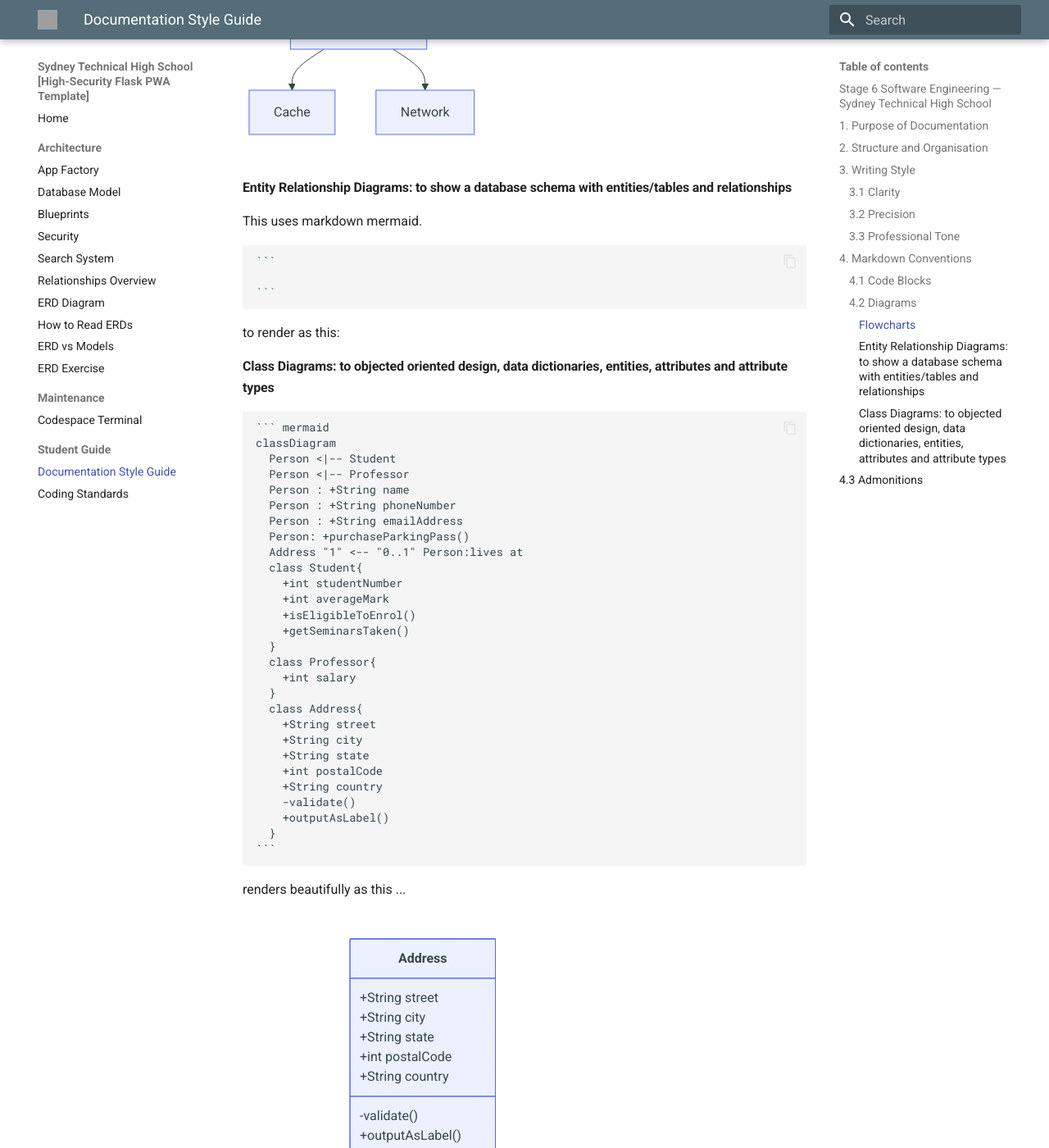
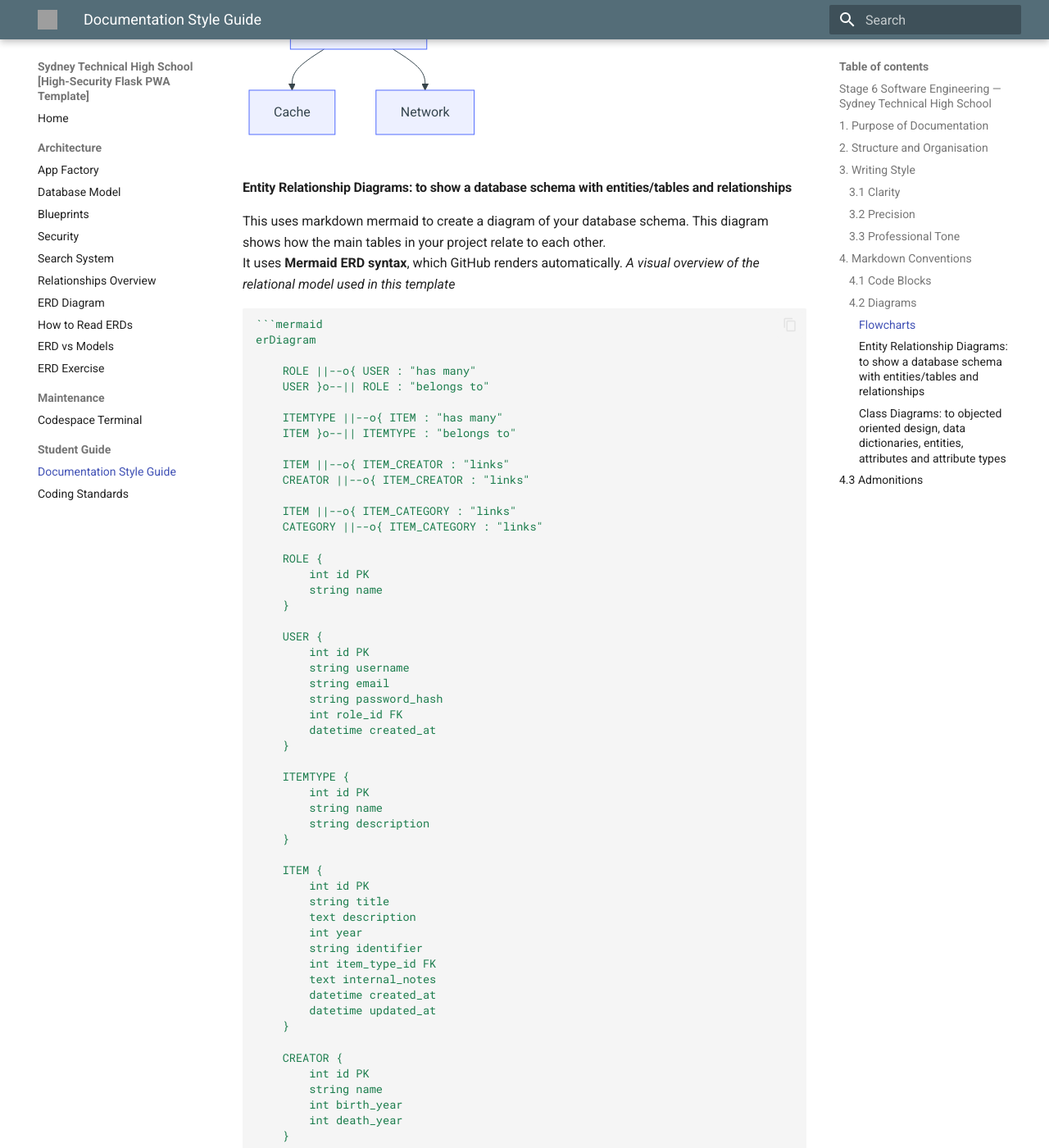
Before and after one commit to detnsw-sydtech/High-Security-Flask-PWA-Repo-Template, an MkDocs documentation site: the page built from docs/student/style-guide.md, in a window 1280 px wide and 1400 px high, scrolled down 2598 px. Shown: the whole window at 82% size. Built offline with MkDocs 1.6.1 and Material for MkDocs 9.7.7, drawn with Linux system fonts in a browser that asks for light colours; some of the changed text lies outside the part shown; grey boxes are pictures that could not be loaded.

Commit message:
Update style-guide.md

`````diff
--- a/docs/student/style-guide.md
+++ b/docs/student/style-guide.md
@@ -100,17 +100,154 @@
 
 #### Entity Relationship Diagrams: to show a database schema with entities/tables and relationships
 
-This uses markdown mermaid.
+This uses markdown mermaid to create a diagram of your database schema.
+This diagram shows how the main tables in your project relate to each other.
+It uses **Mermaid ERD syntax**, which GitHub renders automatically.
+*A visual overview of the relational model used in this template*
 
 ````markdown
-```
+```mermaid
+erDiagram
 
+    ROLE ||--o{ USER : "has many"
+    USER }o--|| ROLE : "belongs to"
+
+    ITEMTYPE ||--o{ ITEM : "has many"
+    ITEM }o--|| ITEMTYPE : "belongs to"
+
+    ITEM ||--o{ ITEM_CREATOR : "links"
+    CREATOR ||--o{ ITEM_CREATOR : "links"
+
+    ITEM ||--o{ ITEM_CATEGORY : "links"
+    CATEGORY ||--o{ ITEM_CATEGORY : "links"
+
+    ROLE {
+        int id PK
+        string name
+    }
+
+    USER {
+        int id PK
+        string username
+        string email
+        string password_hash
+        int role_id FK
+        datetime created_at
+    }
+
+    ITEMTYPE {
+        int id PK
+        string name
+        string description
+    }
+
+    ITEM {
+        int id PK
+        string title
+        text description
+        int year
+        string identifier
+        int item_type_id FK
+        text internal_notes
+        datetime created_at
+        datetime updated_at
+    }
+
+    CREATOR {
+        int id PK
+        string name
+        int birth_year
+        int death_year
+    }
+
+    CATEGORY {
+        int id PK
+        string name
+    }
+
+    ITEM_CREATOR {
+        int item_id FK
+        int creator_id FK
+    }
+
+    ITEM_CATEGORY {
+        int item_id FK
+        int category_id FK
+    }
 ```
 ````
 
-to render as this:
+to render as this...
 
+```mermaid
+erDiagram
 
+    ROLE ||--o{ USER : "has many"
+    USER }o--|| ROLE : "belongs to"
+
+    ITEMTYPE ||--o{ ITEM : "has many"
+    ITEM }o--|| ITEMTYPE : "belongs to"
+
+    ITEM ||--o{ ITEM_CREATOR : "links"
+    CREATOR ||--o{ ITEM_CREATOR : "links"
+
+    ITEM ||--o{ ITEM_CATEGORY : "links"
+    CATEGORY ||--o{ ITEM_CATEGORY : "links"
+
+    ROLE {
+        int id PK
+        string name
+    }
+
+    USER {
+        int id PK
+        string username
+        string email
+        string password_hash
+        int role_id FK
+        datetime created_at
+    }
+
+    ITEMTYPE {
+        int id PK
+        string name
+        string description
+    }
+
+    ITEM {
+        int id PK
+        string title
+        text description
+        int year
+        string identifier
+        int item_type_id FK
+        text internal_notes
+        datetime created_at
+        datetime updated_at
+    }
+
+    CREATOR {
+        int id PK
+        string name
+        int birth_year
+        int death_year
+    }
+
+    CATEGORY {
+        int id PK
+        string name
+    }
+
+    ITEM_CREATOR {
+        int item_id FK
+        int creator_id FK
+    }
+
+    ITEM_CATEGORY {
+        int item_id FK
+        int category_id FK
+    }
+```
 
 #### Class Diagrams: to objected oriented design, data dictionaries, entities, attributes and attribute types
 
`````
